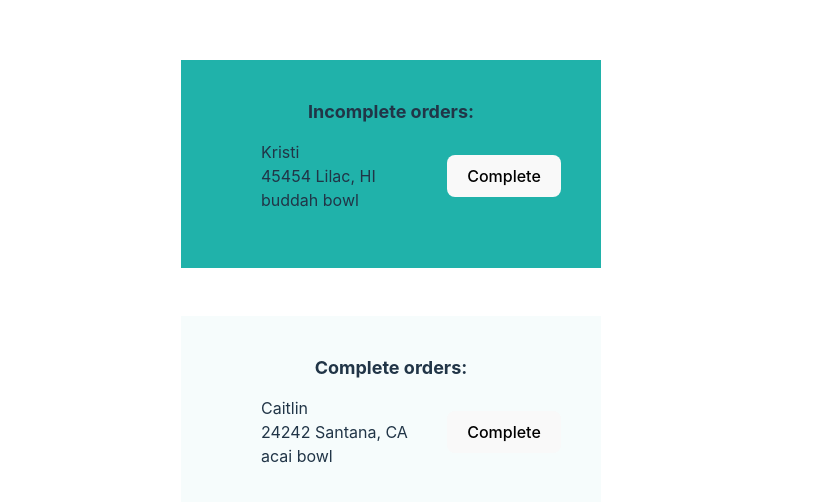
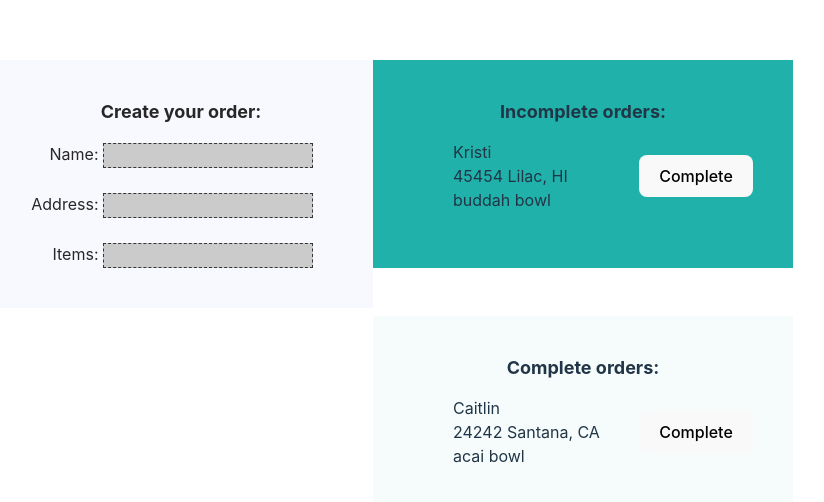
Before and after one commit to cpualei/tiny-kitchen-frontend, a React (Vite) app in the folder react-kitchen/: page / in a window 1280 px wide. Shown: the part 108-610 px from the top of the page, without its empty margins (249-1073 px from the left). Built offline with nearby package versions, Linux system fonts and the light colour scheme.

Commit message:
created a simple form, without ability to submit

```diff
--- a/react-kitchen/src/App.css
+++ b/react-kitchen/src/App.css
@@ -3,6 +3,10 @@
   margin: 0 auto;
   padding: 2rem;
   text-align: center;
+}
+
+.App {
+  display: flex;
 }
 
 .orders {
--- a/react-kitchen/src/App.jsx
+++ b/react-kitchen/src/App.jsx
@@ -1,10 +1,12 @@
 import { useState } from 'react';
 // import reactLogo from './assets/react.svg';
 import { Orders } from './components/Orders';
+import { OrderForm } from './components/OrderForm';
 import './App.css';
 
 function App() {
-  const [state, setState] = useState({
+
+  const allOrders = {
     completeOrders: {
       1: {
         id: 1,
@@ -23,10 +25,20 @@ function App() {
         isComplete: "false",
       },
     },
-  });
+  }
+
+  const [state, setState] = useState(allOrders);
+
+  const createOrder = (order) => {
+    setState(...allOrders, allOrders.incompleteOrders.order);
+  }
 
   return (
     <div className="App">
+      <div>
+        <OrderForm createOrder={createOrder} />
+      </div>
+      <div>
         {Object.keys(state.incompleteOrders).length ?
           <div className="orders" id="incomplete-orders">
             <span className="headers">Incomplete orders:</span>
@@ -42,6 +54,7 @@ function App() {
           <Orders orders={Object.values(state.completeOrders)} />
         </div>
       </div>
+    </div>
   )
 }
 
--- /dev/null
+++ b/react-kitchen/src/components/OrderForm.css
@@ -0,0 +1,31 @@
+.form {
+    padding: 40px;
+    background-color: ghostwhite;
+}
+
+.inner-form {
+    display: flex;
+    align-items: flex-end;
+    flex-direction: column;
+    width: 284px;
+    margin-right: 20px;
+}
+
+#form-header {
+    font-size: large;
+    font-weight: bolder;
+    color: rgb(39, 39, 39);
+    margin-top: 0;
+}
+
+.labels {
+    color: rgb(39, 39, 39);
+}
+
+.inputs {
+    background-color: #cbcbcb;
+    border: 1px dashed #353535;
+    width: 200px;
+    color: #353535;
+    padding: 4px;
+}
--- a/react-kitchen/src/components/OrderForm.jsx
+++ b/react-kitchen/src/components/OrderForm.jsx
@@ -1,5 +1,47 @@
 import React, { useState } from "react";
+import "./OrderForm.css"
 
-// export const OrderForm = () => {
+export const OrderForm = ({ createOrder }) => {
 
-// }
+    const [newOrder, setNewOrder] = useState("");
+
+    const handleSubmit = (e) => {
+        e.preventDefault();
+
+        createOrder(newOrder);
+    }
+
+    return (
+        <>
+            <form className="form" onSubmit={handleSubmit}>
+                <p id="form-header">Create your order:</p>
+                    <div className="inner-form">
+                        <label className="labels">
+                            Name:&nbsp;
+                            <input
+                                className="inputs"
+                                type="text"
+                            // value={}
+                            />
+                        </label>
+                        <br></br>
+                        <label className="labels">
+                            Address:&nbsp;
+                            <input
+                                className="inputs"
+                                type="text"
+                            />
+                        </label>
+                        <br></br>
+                        <label className="labels">
+                            Items:&nbsp;
+                            <input
+                                className="inputs"
+                                type="text"
+                            />
+                        </label>
+                    </div>
+            </form>
+        </>
+    )
+}
```
Lines whose indentation alone changed are shown as unchanged.
